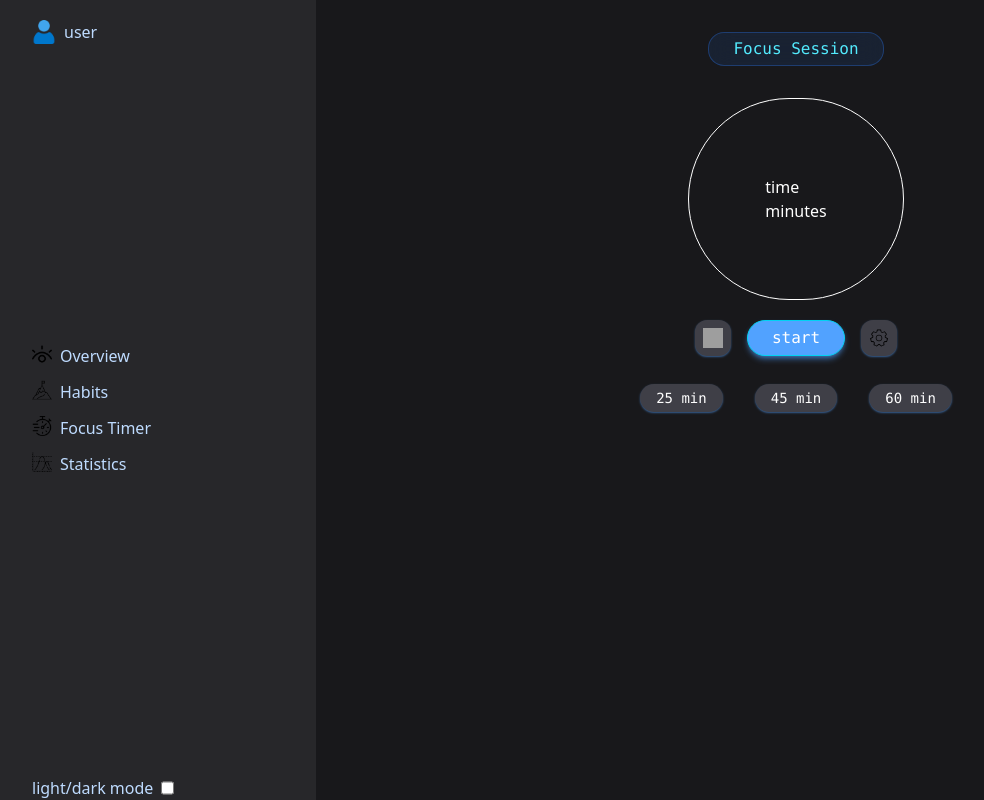
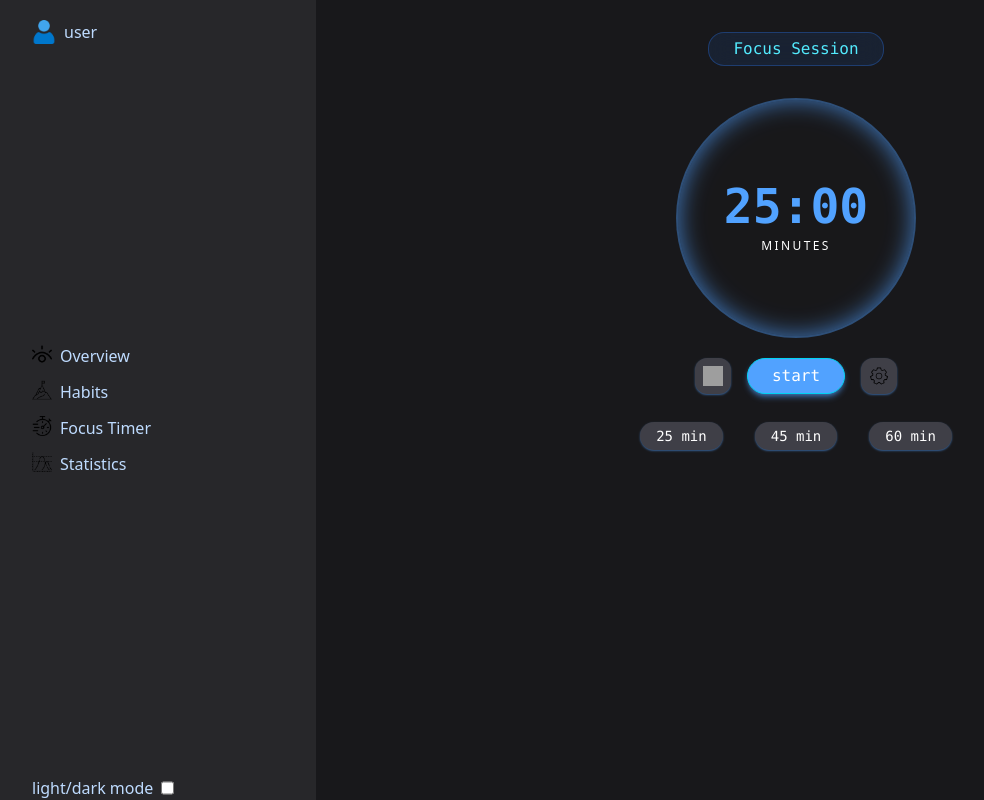
Before and after one commit to nastytolstenkova-hue/portfolio-project, a React (Vite) app: page /focus-timer in a window 1280 px wide. Shown: the whole page, without its empty margins (4-988 px from the left). Built offline with nearby package versions, Linux system fonts and the light colour scheme; grey boxes are pictures that could not be loaded.

Commit message:
created design for central part of timer component

```diff
--- a/src/components/Timer.tsx
+++ b/src/components/Timer.tsx
@@ -3,13 +3,13 @@ import setting from '../assets/gear.png'
 
 export default function Timer(){
   const designButtonTime = 'font-mono text-sm rounded-full px-4 py-1 w-fit text-white bg-zinc-700 mx-4 shadow-xs shadow-blue-400/50 '
-  const activeButton = ' active:cursor-pointer active:shadow-none  hover:cursor-pointer hover:shadow-md'
+  const activeButton = ' active:cursor-pointer active:shadow-none active:scale-95 hover:cursor-pointer hover:shadow-md'
   return (
     <div className="">
       <div className="flex justify-center my-5">
-        <div className='border p-19 rounded-full'>
-          <p>time</p>
-          <p>minutes</p>
+        <div className='flex flex-col justify-center items-center border-2 border-blue-400/40 bg-zinc-900/50 h-60 w-60 rounded-full shadow-blue-400/70 shadow-[inset_0_0_25px_rgba(59,130,246,0.4)]'>
+          <p className="text-5xl font-mono font-bold text-blue-400">25:00</p>
+          <p className="text-xs uppercase tracking-[0.2em] text-white mt-2">minutes</p>
 
         </div>
 
```
